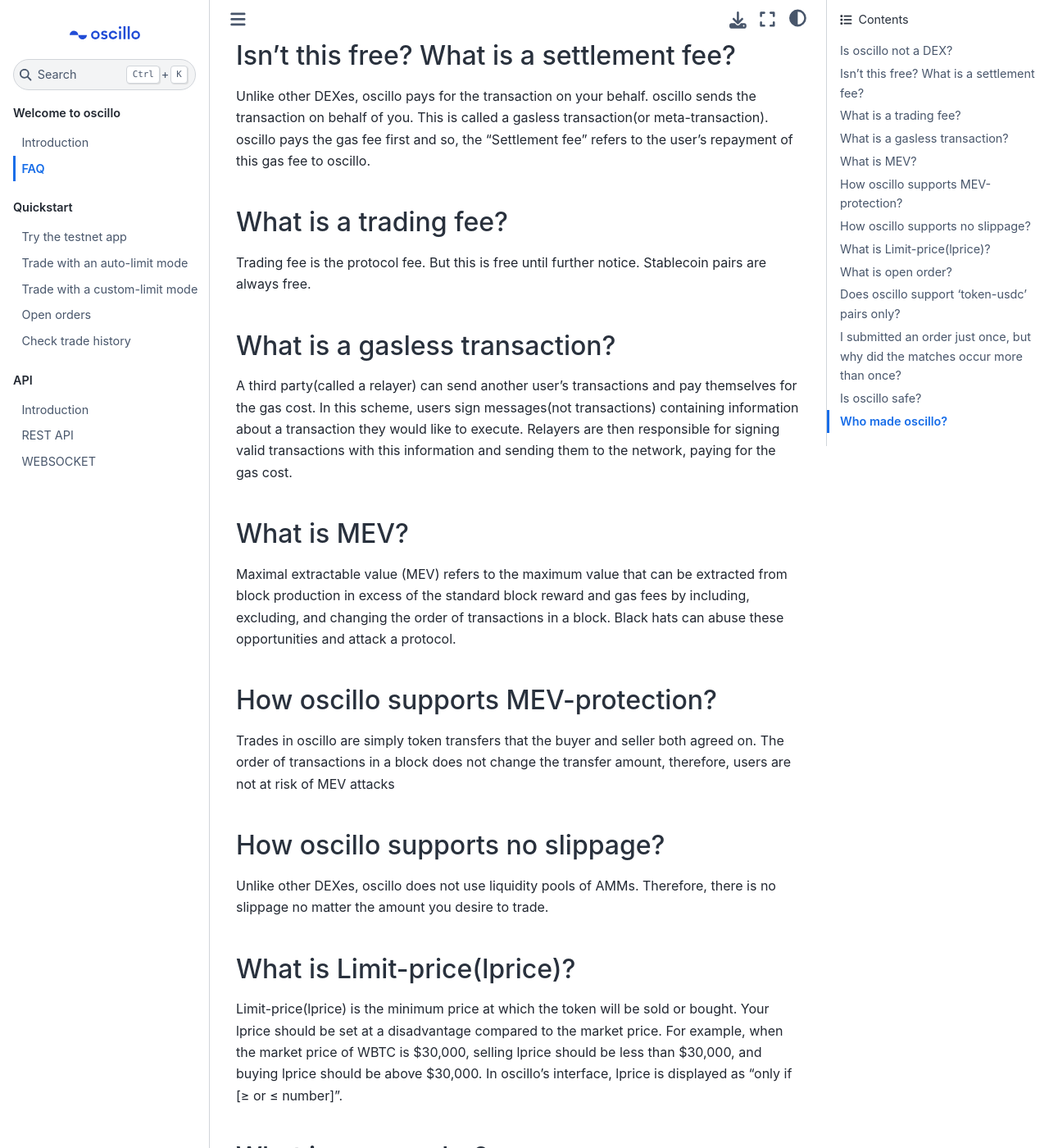
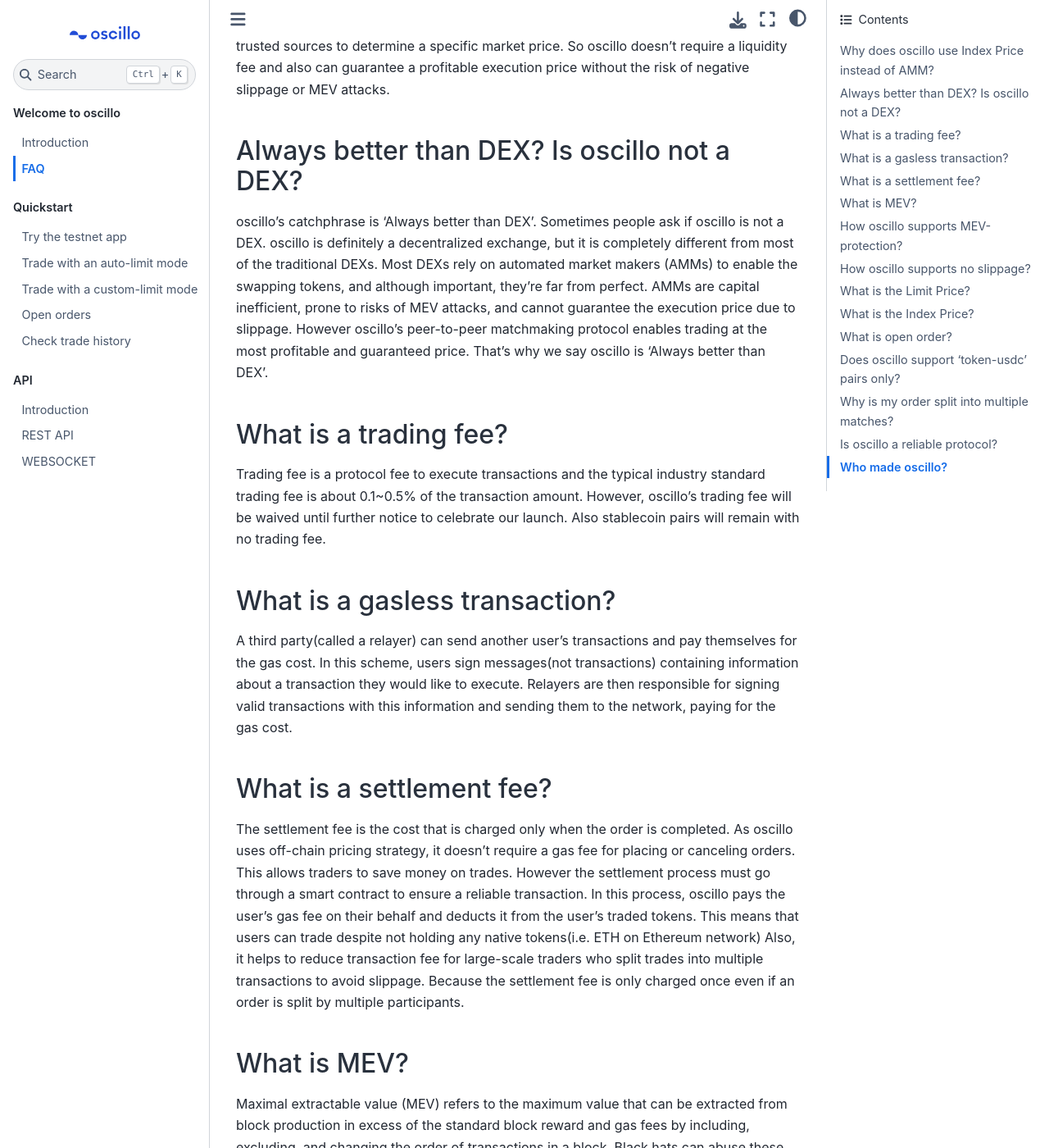
Before and after one commit to oscillo-finance/Docs, a Sphinx documentation site: the page built from docs/source/welcome/faq.rst, in a window 1280 px wide and 1400 px high, scrolled down 315 px. Shown: the whole window at 82% size. Built offline with Sphinx 7.4.7 and the Sphinx Book theme 1.1.4, drawn with Linux system fonts in a browser that asks for light colours; some of the changed text lies outside the part shown.

Commit message:
update welcome

```diff
--- a/docs/source/welcome/faq.rst
+++ b/docs/source/welcome/faq.rst
@@ -2,83 +2,79 @@
 FAQ
 ***
 
-
-Is oscillo not a DEX?
-#####################
-
-oscillo is a DEX. However, oscillo has a model that supports off-chain order books and on-chain settlement.
-The belief that a DEX = an AMM is ingrained in many people’s heads. DEX = AMM. Therefore, we use the catchphrase "Always better than DEX" to express that oscillo is much better than AMMs.
+Why does oscillo use Index Price instead of AMM?
+################################################
+The key issue with using an AMM is that the execution price is never guaranteed, There is no MEV protection, and traders can lose part of their assets through slippage. Lastly, using an AMM is very cost inefficient for traders as this requires both a liquidity fee and a gas fee. Index price is an off-chain pricing strategy that uses the average market of various trusted sources to determine a specific market price. So oscillo doesn't require a liquidity fee and also can guarantee a profitable execution price without the risk of negative slippage or MEV attacks.
 
 
-Isn't this free? What is a settlement fee?
-###########################################
-
-Unlike other DEXes, oscillo pays for the transaction on your behalf. oscillo sends the transaction on behalf of you. This is called a gasless transaction(or meta-transaction). oscillo pays the gas fee first and so, the “Settlement fee” refers to the user’s repayment of this gas fee to oscillo.
+Always better than DEX? Is oscillo not a DEX?
+#############################################
+oscillo’s catchphrase is ‘Always better than DEX’. Sometimes people ask if oscillo is not a DEX. oscillo is definitely a decentralized exchange, but it is completely different from most of the traditional DEXs. Most DEXs rely on automated market makers (AMMs) to enable the swapping tokens, and although important, they’re far from perfect. AMMs are capital inefficient, prone to risks of MEV attacks, and cannot guarantee the execution price due to slippage. However oscillo’s peer-to-peer matchmaking protocol enables trading at the most profitable and guaranteed price. That’s why we say oscillo is ‘Always better than DEX’.
 
 
 What is a trading fee?
 ################################
-
-Trading fee is the protocol fee. But this is free until further notice. Stablecoin pairs are always free.
+Trading fee is a protocol fee to execute transactions and the typical industry standard trading fee is about 0.1~0.5% of the transaction amount. However, oscillo’s trading fee will be waived until further notice to celebrate our launch. Also stablecoin pairs will remain with no trading fee.
 
 
 What is a gasless transaction?
 ###############################
+A third party(called a relayer) can send another user’s transactions and pay themselves for the gas cost. In this scheme, users sign messages(not transactions) containing information about a transaction they would like to execute. Relayers are then responsible for signing valid transactions with this information and sending them to the network, paying for the gas cost.
 
-A third party(called a relayer) can send another user’s transactions and pay themselves for the gas cost. In this scheme, users sign messages(not transactions) containing information about a transaction they would like to execute. Relayers are then responsible for signing valid transactions with this information and sending them to the network, paying for the gas cost.
+
+What is a settlement fee?
+#########################
+The settlement fee is the cost that is charged only when the order is completed. As oscillo uses off-chain pricing strategy, it doesn't require a gas fee for placing or canceling orders. This allows traders to save money on trades. However the settlement process must go through a smart contract to ensure a reliable transaction. In this process, oscillo pays the user’s gas fee on their behalf and deducts it from the user’s traded tokens. This means that users can trade despite not holding any native tokens(i.e. ETH on Ethereum network) Also, it helps to reduce transaction fee for large-scale traders who split trades into multiple transactions to avoid slippage. Because the settlement fee is only charged once even if an order is split by multiple participants.
 
 
 What is MEV?
 ############
-
-Maximal extractable value (MEV) refers to the maximum value that can be extracted from block production in excess of the standard block reward and gas fees by including, excluding, and changing the order of transactions in a block.
-Black hats can abuse these opportunities and attack a protocol.
+Maximal extractable value (MEV) refers to the maximum value that can be extracted from block production in excess of the standard block reward and gas fees by including, excluding, and changing the order of transactions in a block. Black hats can abuse these opportunities and attack a protocol.
 
 
 How oscillo supports MEV-protection?
 ####################################
-
-Trades in oscillo are simply token transfers that the buyer and seller both agreed on. The order of transactions in a block does not change the transfer amount, therefore, users are not at risk of MEV attacks
+Trades in oscillo are simply token transfers that the buyer and seller both agreed on. The order of transactions in a block does not change the transfer amount, therefore, users are not at risk of MEV attacks.
 
 
 How oscillo supports no slippage?
 #################################
-
-Unlike other DEXes, oscillo does not  use liquidity pools of AMMs. Therefore, there is  no slippage no matter the amount you desire to trade.
+Unlike other DEXs, oscillo does not use liquidity pools of AMMs. Therefore, there is no slippage no matter the amount you desire to trade.
 
 
-What is Limit-price(lprice)?
-############################
+What is the Limit Price?
+#####################
+Limit price is the restriction on the maximum price to be paid or the minimum price to be received.
 
-Limit-price(lprice) is the minimum price at which the token will be sold or bought. Your lprice should be set at a disadvantage compared to the market price. For example, when the market price of WBTC is $30,000, selling lprice should be less than $30,000, and buying lprice should be above $30,000. In oscillo’s interface, lprice is displayed as "only if [≥ or ≤ number]".
+
+What is the Index Price?
+#######################
+Index price is an off-chain pricing system designed for the most profitable trading environment. Index price uses the average price of various trusted markets and trades on oscillo are only executed at index price when the index price satisfies or is more profitable than the limit price.
 
 
 What is open order?
 ###################
-
-It is a pending order not has been matched yet.
+It is a pending order that has not been matched yet.
 
 
 Does oscillo support 'token-usdc' pairs only?
 #############################################
-
 Yes, for now you will only be able to buy tokens with USDC.
 
 
-I submitted an order just once, but why did the matches occur more than once?
-#############################################################################
+Why is my order split into multiple matches?
+##############################################
+Partial fills may occur when only a part of the order amount can be filled at or better than intended price, leaving an open order. This means that oscilo may complete your order by splitting it into multiple matches. Don’t worry about the fee, the settlement fee is only charged once even if an order is split by multiple participants.
 
-If the buying amount does not match the selling amount, matches must occur more than once in order to fulfill your entire order, and vice versa. However, the gas fee will only be charged for the initial match, later matches are free.
+oscillo prioritizes value over time. We believe that it is important to put users’ funds before the time it takes to complete an order. Often, the orders on other exchanges can't complete your order at the intended price, so you have to take unfavorable prices just to complete your order. oscillo believes that traders should not have to worry about what price they will receive their tokens. For this reason, trades on oscillo are only executed at index price when the index price satisfies or is more profitable than the trigger conditions.
 
 
-Is oscillo safe?
-################
+Is oscillo a reliable protocol?
+##################################
+Sure, oscillo’s transaction goes through a reliable, non-upgradable smart contract. Also the source code of oscillo is disclosed transparently.
 
-oscillo is a utility we made for all crypto traders, including ourselves. It is a protocol that we will also use and be invested in. Therefore, the safety of oscillo is of utmost importance to us.
-All of our code is disclosed transparently on our Github. And our contracts are non-upgradable. So if you are a trader, please feel free to check our code and confirm for yourself.
-
+oscillo is a community built P2P trading protocol, initially developed for our own use. As we are also one of the users of oscillo, we're doing our best to keep the security and safety of oscillo. If you need a more clear answer on reliability, visit this `github <https://github.com/oscillo-finance>`_ and check it yourself.
 
 Who made oscillo?
 #################
-
 We're a team of crypto traders and smart contract engineers. We've been working in DeFi since DeFi summer in 2020.
```
Also changed, not shown: docs/source/welcome/introduction.rst (+28 -14 lines).
